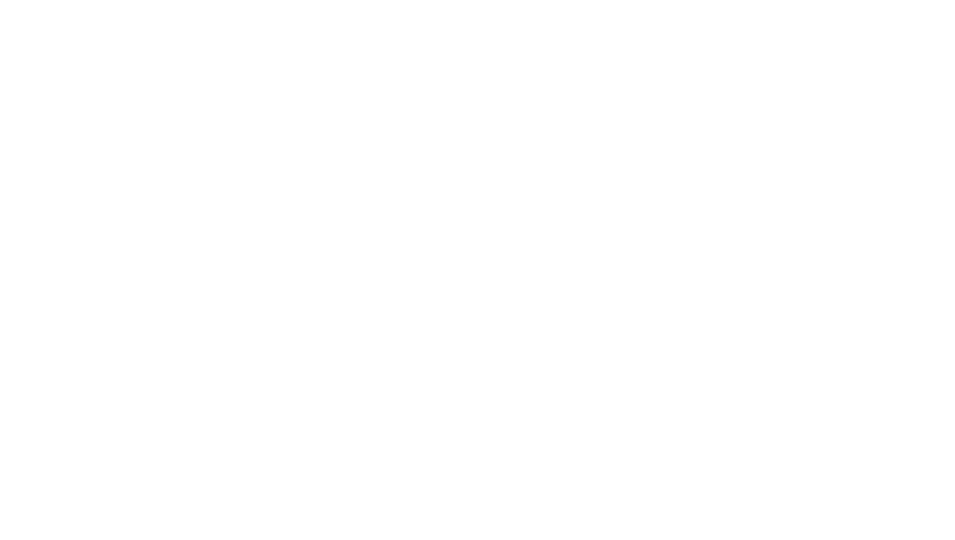
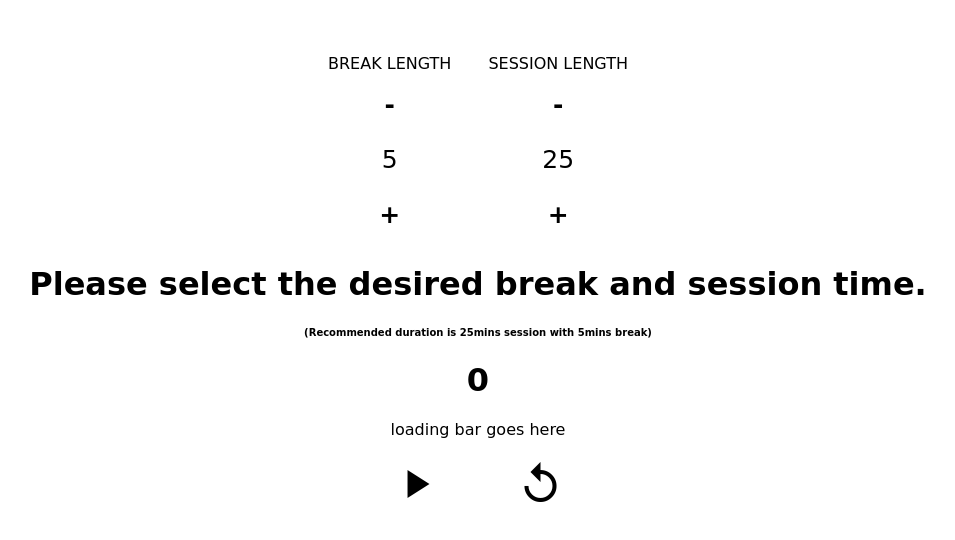
Before and after one commit to jaanhio/pomodoro-clock-app, a website: page pomodoro-clock-app/index.html in a window 1280 px wide. Shown: the whole page, without its empty margins (162-1117 px from the left). Drawn offline with nearby package versions, Linux system fonts and the light colour scheme; files that its build step writes are made by us from their sources; a web font is replaced by a local one.

Commit message:
break & session duration adjustment feature added

```diff
--- a/pomodoro-clock-app/index.html
+++ b/pomodoro-clock-app/index.html
@@ -15,8 +15,43 @@
     rel="stylesheet">
   <link href="https://fonts.googleapis.com/css?family=Roboto:300" rel="stylesheet">
   <link href="https://fonts.googleapis.com/css?family=UnifrakturCook:700" rel="stylesheet">
+  <link href="https://fonts.googleapis.com/css?family=Coda" rel="stylesheet">
 </head>
 
 <body>
+  <div class="container">
+    <div class="settings-container">
+      <div class="break-settings">
+        <p>BREAK LENGTH</p>
+        <div class="break">
+          <button id="minus-break">-</button>
+          <p id="break-time">5</p>
+          <button id="add-break">+</button>
+        </div>
+      </div>
+      <div class="session-settings">
+        <p>SESSION LENGTH</p>
+        <div class="session">
+          <button id="minus-session">-</button>
+          <p id="session-time">25</p>
+          <button id="add-session">+</button>
+        </div>
+      </div>
+    </div>
+    <div class="clock-container">
+      <h1 id="status">Please select the desired break and session time.</h1>
+      <h6 id="tips">(Recommended duration is 25mins session with 5mins break)</h6>
+      <h1>0</h1>
+      <span>loading bar goes here</span>
+      <div class="controls">
+        <button><i class="material-icons" style="font-size:48px" id="start-button">play_arrow</i></button>
+        <!--<button><i class="material-icons" style="font-size:48px" id="pause-button">pause</i></button>-->
+        <button><i class="material-icons" style="font-size:48px" id="reset-button">replay</i></button>
+      </div>
+    </div>
+  </div>
+
+  <script src="https://ajax.googleapis.com/ajax/libs/jquery/3.2.1/jquery.min.js"></script>
+  <script src="js/main.min.js"></script>
 </body>
 </html>
--- a/pomodoro-clock-app/js/main.js
+++ b/pomodoro-clock-app/js/main.js
@@ -0,0 +1,36 @@
+var countDownTime = 0;
+var breakLength = 5;
+var sessionLength = 25;
+
+$(document).ready(function(){
+  $('#minus-break').on('click',function(){
+    if(breakLength>0){
+    breakLength--;
+  }
+    $('#break-time').html(breakLength);
+  });
+
+  $('#add-break').on('click',function(){
+    breakLength++;
+    $('#break-time').html(breakLength);
+  });
+
+  $('#minus-session').on('click',function(){
+    if(sessionLength>0){
+    sessionLength--;
+  }
+    $('#session-time').html(sessionLength);
+  });
+
+  $('#add-session').on('click',function(){
+    sessionLength++;
+    $('#session-time').html(sessionLength);
+  });
+
+  $('#reset-button').on('click',function(){
+    breakLength = 5;
+    sessionLength = 25;
+    $('#break-time').html(breakLength);
+    $('#session-time').html(sessionLength);
+  });
+});
--- a/pomodoro-clock-app/scss/style.scss
+++ b/pomodoro-clock-app/scss/style.scss
@@ -0,0 +1,69 @@
+*{
+  font-family: 'Coda', cursive;
+}
+body{
+  background: rgb(255, 255, 255);
+}
+
+button{
+  border: none;
+  background: rgb(255,255,255);
+  outline: none;
+  &:hover{
+    cursor: pointer;
+  }
+}
+
+.container{
+  position: relative;
+  text-align: center;
+}
+
+.settings-container{
+  display: inline-block;
+  //background: pink;
+  width: 300px;
+  margin: 30px auto auto auto;
+}
+
+.session-settings{
+  float: right;
+  display: inline-block;
+  //width: 100px;
+}
+
+.break-settings{
+  float: left;
+  display: inline-block;
+  //width: 100px;
+}
+
+#break-time, #session-time{
+  font-size: 25px;
+}
+
+.clock-container{
+  position: relative;
+  top: 10px;
+}
+
+.controls{
+  margin: 20px 0 0 0;
+}
+.material-icons{
+  margin: 0 30px 0 30px;
+  //font-size: 50px;
+}
+
+i{
+  font-size: 10px;
+}
+
+#minus-break, #add-break, #minus-session, #add-session{
+  font-size: 25px;
+  font-weight: bold;
+}
+
+#tips{
+  font-size: 10px;
+}
```
Also changed, not shown: pomodoro-clock-app/css/style.css, pomodoro-clock-app/js/main.min.js.
